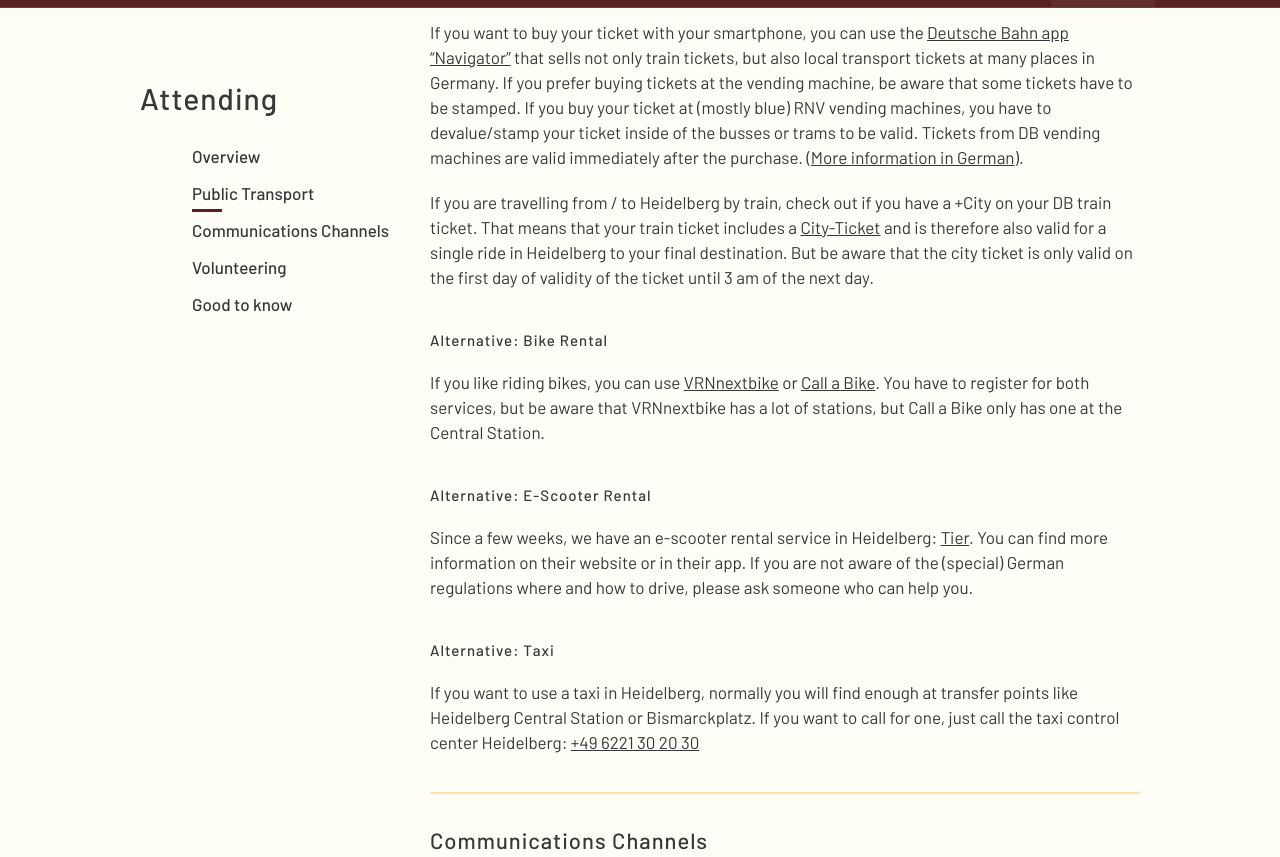
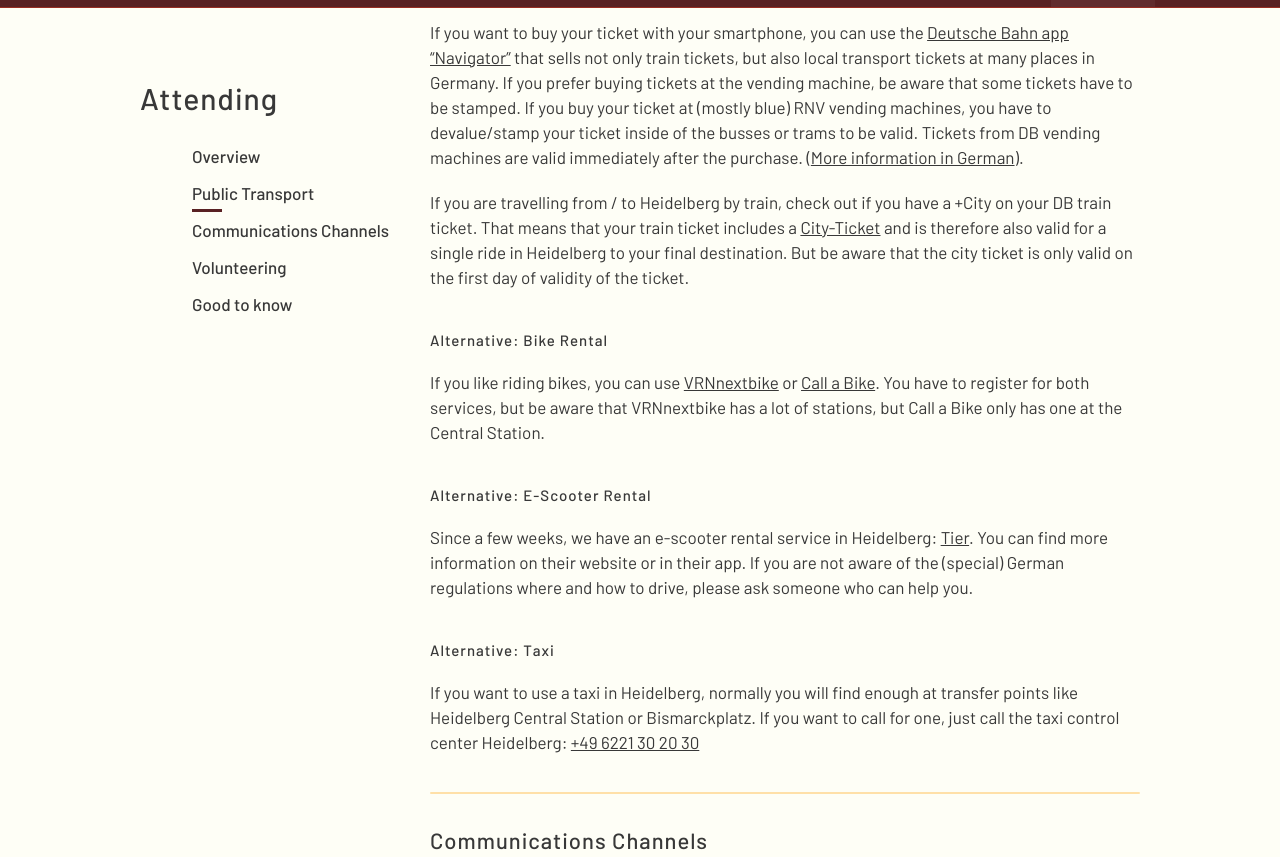
Before and after one commit to openstreetmap/stateofthemap-2019, a Jekyll site: the page built from attending/index.html, in a window 1280 px wide and 900 px high, scrolled down 3219 px, cut to the strip 43-900 px from the top of the window. Built offline with Jekyll 4.4.1, drawn with Linux system fonts in a browser that asks for light colours.

Commit message:
Remove statement that City-Ticket is valid until 3am of the second day
This cannot be proved with the terms of carriage and fares

```diff
--- a/attending/index.html
+++ b/attending/index.html
@@ -44,7 +44,7 @@
         <p>If you want to buy public transport tickets for the days before or after the conference, you might use the vending machines found at most stations. When using busses you can also buy tickets directly from the bus driver. When travelling within Heidelberg, you most likely need to buy a ticket at "Preisstufe 2" (also called “Großwabe Heidelberg”), which costs € 2.60 for a single ticket or € 7.00 for a day ticket. Prices for the day fare get cheaper if you travel in groups of up to 6 people.</p>
         <p>If you want to buy your ticket with your smartphone, you can use the <a href="https://play.google.com/store/apps/details?id=de.hafas.android.db">Deutsche Bahn app “Navigator”</a> that sells not only train tickets, but also local transport tickets at many places in Germany. If you prefer buying tickets at the vending machine, be aware that some tickets have to be stamped. If you buy your ticket at (mostly blue) RNV vending machines, you have to devalue/stamp your ticket inside of the busses or trams to be valid. Tickets from DB vending machines are valid immediately after the purchase. (<a href="https://www.vrn.de/tickets/ticketkauf/automat/index.html">More information in German</a>).</p>
 
-        <p>If you are travelling from / to Heidelberg by train, check out if you have a +City on your DB train ticket. That means that your train ticket includes a <a href="https://www.bahn.de/en/view/offers/germany/tickets-for-local-transport.shtml">City-Ticket</a> and is therefore also valid for a single ride in Heidelberg to your final destination. But be aware that the city ticket is only valid on the first day of validity of the ticket until 3 am of the next day.</p>
+        <p>If you are travelling from / to Heidelberg by train, check out if you have a +City on your DB train ticket. That means that your train ticket includes a <a href="https://www.bahn.de/en/view/offers/germany/tickets-for-local-transport.shtml">City-Ticket</a> and is therefore also valid for a single ride in Heidelberg to your final destination. But be aware that the city ticket is only valid on the first day of validity of the ticket.</p>
 
         <h3 class='space-bottom1'>Alternative: Bike Rental</h3>
         <p>If you like riding bikes, you can use <a href="https://www.vrnnextbike.de/en/">VRNnextbike</a> or <a href="https://www.callabike-interaktiv.de/en/cities/Heidelberg">Call a Bike</a>. You have to register for both services, but be aware that VRNnextbike has a lot of stations, but Call a Bike only has one at the Central Station.</p>
```
